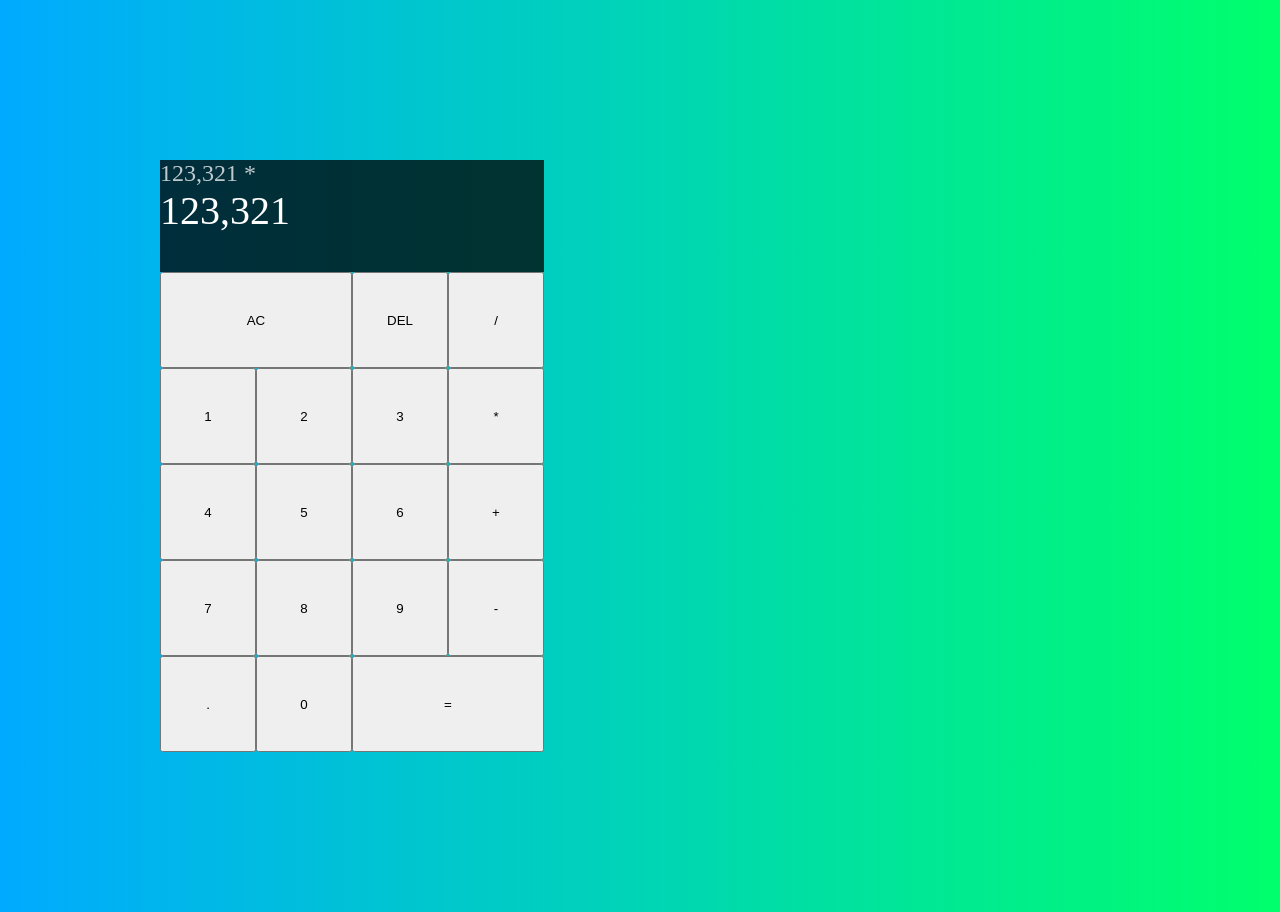
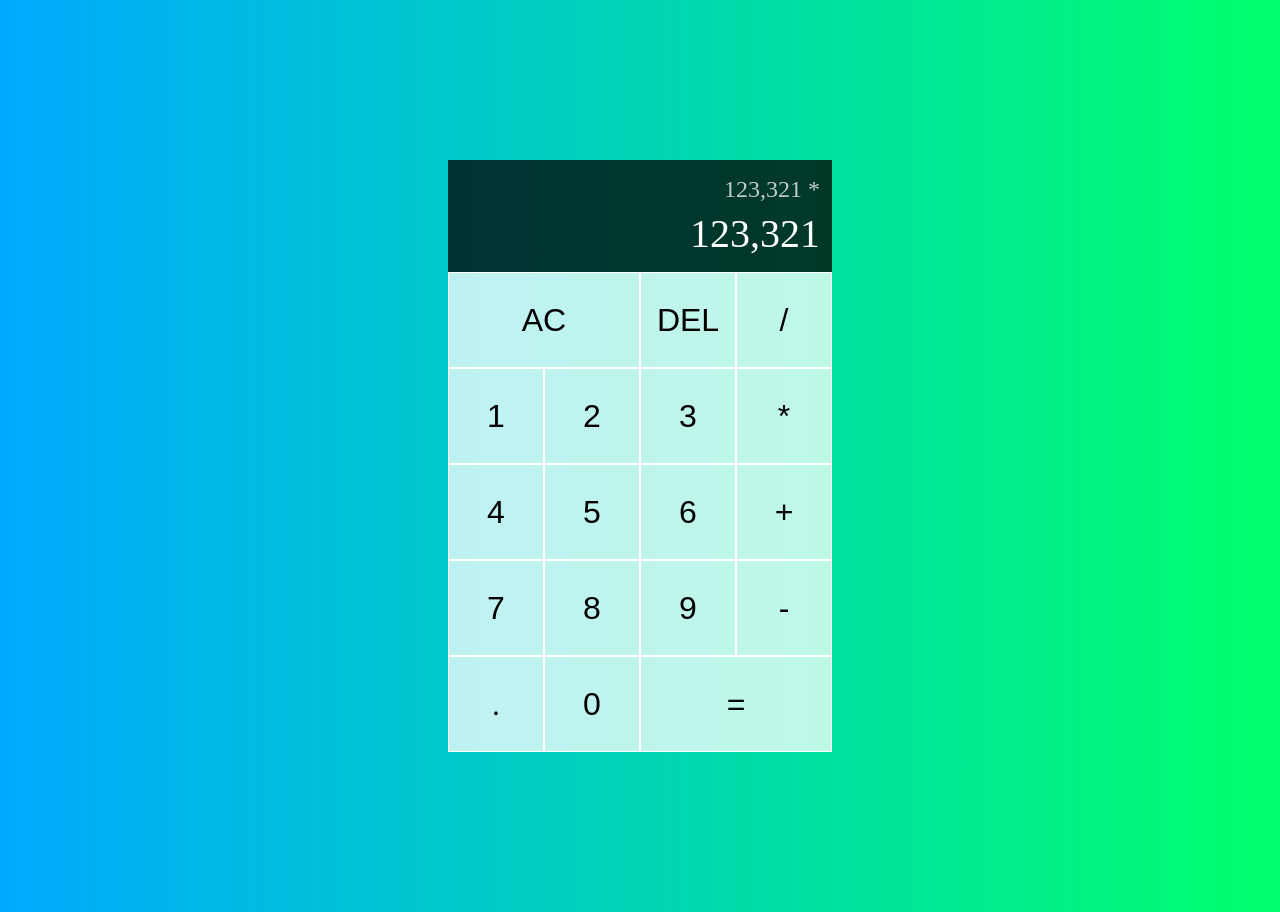
Before and after one commit to aaburzak/react-calculator, a React (Create React App) app: page / in a window 1280 px wide. Built offline with nearby package versions, Linux system fonts and the light colour scheme.

Commit message:
refined styling and centered calculator

```diff
--- a/src/styles.css
+++ b/src/styles.css
@@ -10,8 +10,22 @@
 .calculator-grid{
     display: grid;
     margin-top: 2rem;
+    justify-content: center;
     grid-template-columns: repeat(4, 6rem);
     grid-template-rows: minmax(7rem, auto) repeat(5, 6rem);
+}
+
+.calculator-grid > button {
+    cursor: pointer;
+    font-size: 2rem;
+    border: 1px solid white;
+    outline: none;
+    background-color: rgb(255, 255, 255, .75);
+}
+
+.calculator-grid > button:hover,
+.calculator-grid > button:focus{
+    background-color: rgb(255, 255, 255, .9) ;
 }
 
 .span-two{
@@ -23,6 +37,11 @@
     background-color: rgba(0, 0, 0, .75);
     display: flex;
     flex-direction: column;
+    align-items: flex-end;
+    justify-content: space-around;
+    padding: .75rem;
+    word-wrap: break-word;
+    word-break: break-all;
 }
 
 .output .previous-operand{
```
